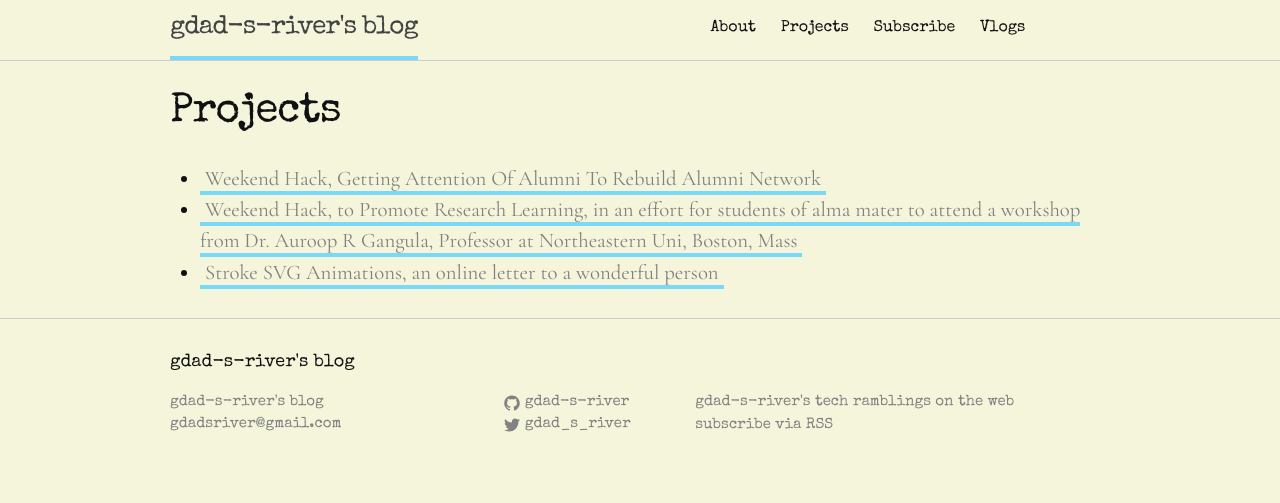
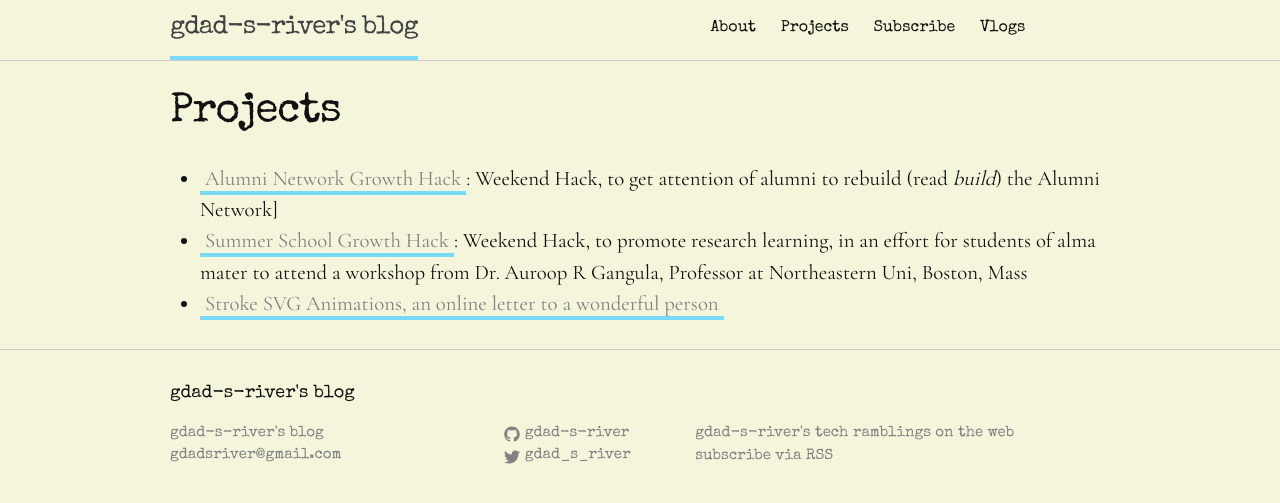
Before and after one commit to gdad-s-river/gdad-s-river.github.io, a Jekyll site: the page built from projects.md, in a window 1280 px wide. Shown: the top 503 px of the page. Built offline with Jekyll 4.4.1, drawn with Linux system fonts in a browser that asks for light colours.

Commit message:
projects text updated

```diff
--- a/projects.md
+++ b/projects.md
@@ -4,6 +4,6 @@ title: Projects
 permalink: /projects/
 ---
 
-- [Weekend Hack, Getting Attention Of Alumni To Rebuild Alumni Network](http://gdad-s-river.github.io/alma-connect-growth-hack/)
-- [Weekend Hack, to Promote Research Learning, in an effort for students of alma mater to attend a workshop from Dr. Auroop R Gangula, Professor at Northeastern Uni, Boston, Mass](http://gdad-s-river.github.io/summer-school-nith/)
+- [Alumni Network Growth Hack](http://gdad-s-river.github.io/alma-connect-growth-hack/): Weekend Hack, to get attention of alumni to rebuild (read *build*) the Alumni Network]
+- [Summer School Growth Hack](http://gdad-s-river.github.io/summer-school-nith/): Weekend Hack, to promote research learning, in an effort for students of alma mater to attend a workshop from Dr. Auroop R Gangula, Professor at Northeastern Uni, Boston, Mass
 - [Stroke SVG Animations, an online letter to a wonderful person](https://gdad-s-river.github.io/bhavri.github.io/)
--- a/sw.js
+++ b/sw.js
@@ -2,7 +2,7 @@
 layout: null
 ---
 
-const staticCacheName = "gdad-s-river-static-v49";
+const staticCacheName = "gdad-s-river-static-v50";
 
 console.log("installing service worker");
 
```
